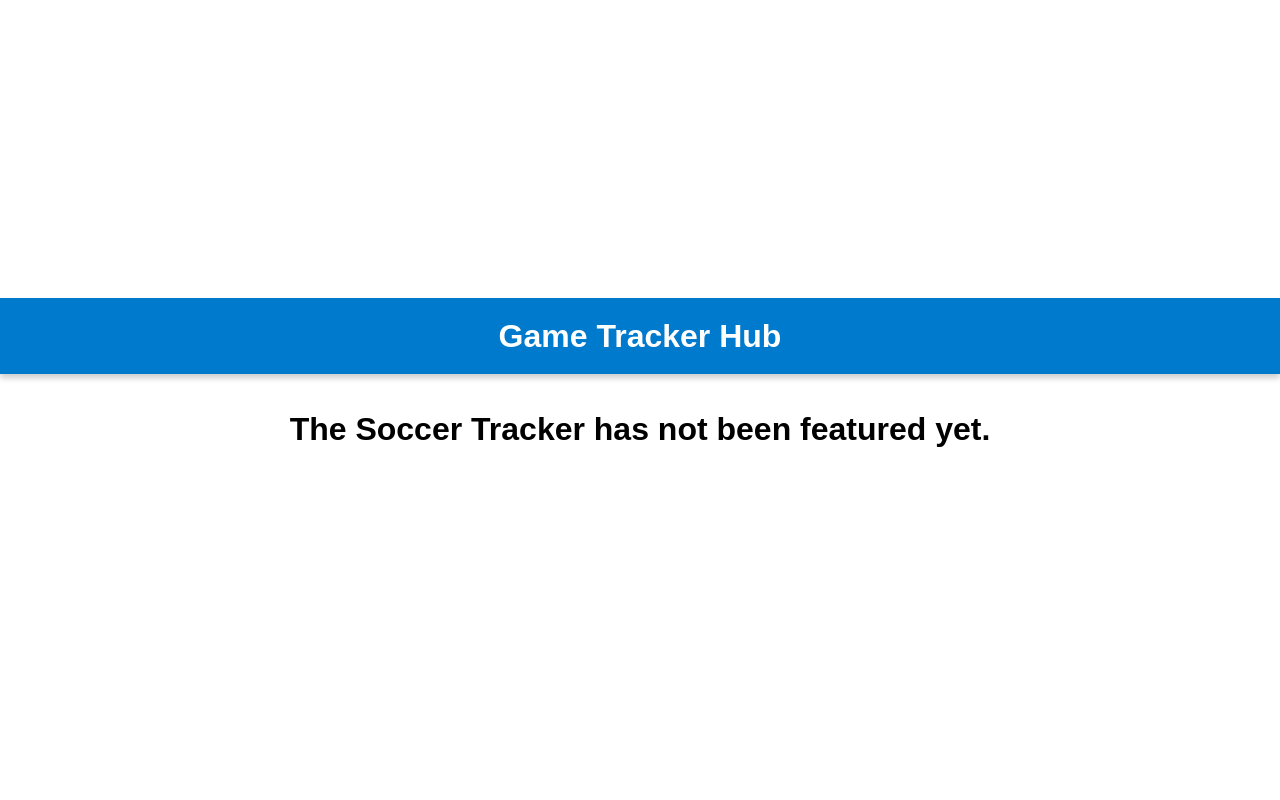
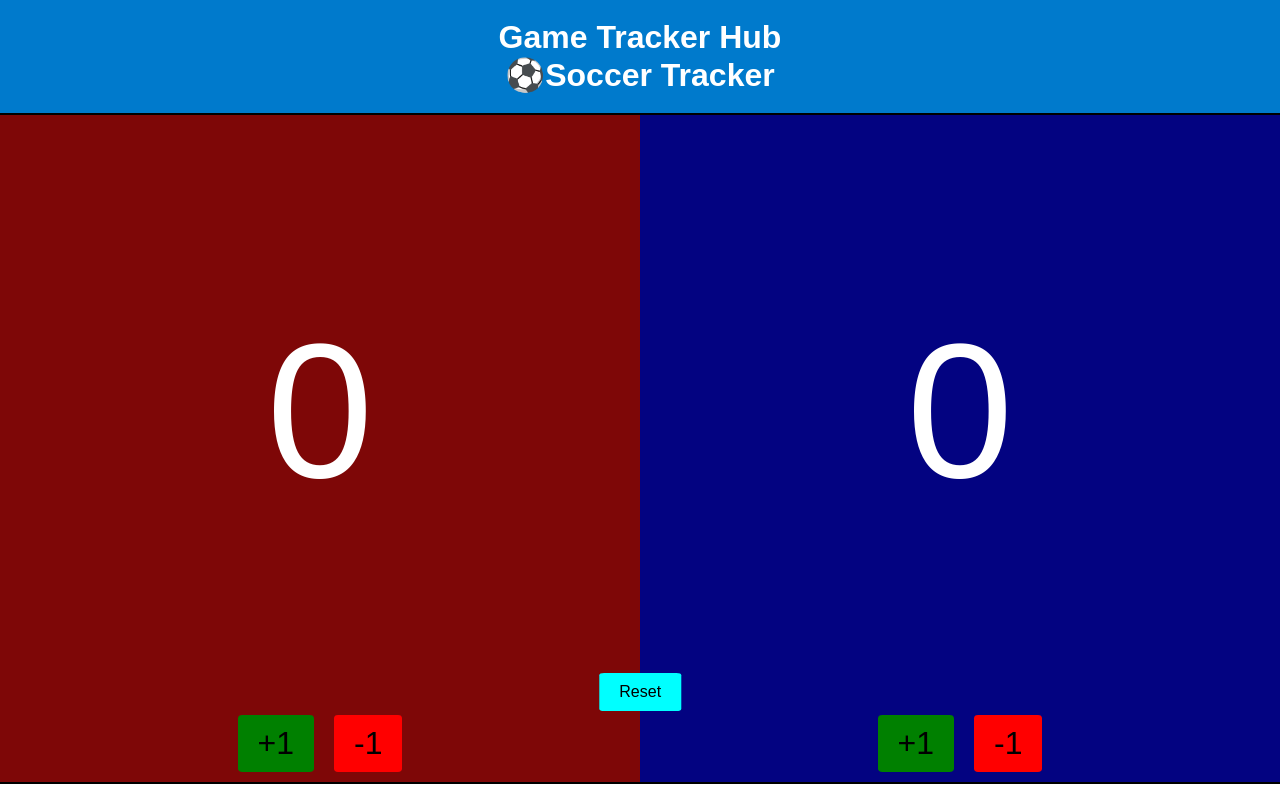
Before and after one commit to Flexwop/sportscore-tracker, a plain HTML site: page soccer-counter.html in a window 1280 px wide. Drawn offline with Linux system fonts and the light colour scheme.

Commit message:
Add files via upload

```diff
--- a/soccer-counter.html
+++ b/soccer-counter.html
@@ -4,15 +4,84 @@
     <meta charset="UTF-8">
     <meta name="viewport" content="width=device-width, initial-scale=1.0">
     <link rel="stylesheet" href="soccer-counterstyles.css">
-    <title>Game Tracker</title>
-    <link href="https://fonts.googleapis.com/css2?family=Roboto:wght@400;500;700&display=swap" rel="stylesheet">
+    <title>Counter Website</title>
 </head>
 <body>
     <header>
-        <h1>Game Tracker Hub</h1>
+        <h1><a href="index.html" style="color: white; text-decoration:none;">Game Tracker Hub</a></h1>
+        <h1>&#9917Soccer Tracker</h1>
     </header>
-    <main>
-        <h1>The Soccer Tracker has not been featured yet.</h1>
-    </main>
+      <div class="container">
+        <div class="side red">
+            <div class="counter" id="redCounter">0</div>
+            <div class="button-container">
+                <button class="add" onclick="addToRed(1)">+1</button>
+                <button class="sub" onclick="subred(1)">-1</button>
+            </div>
+        </div>
+        <div class="side blue">
+            <div class="counter" id="blueCounter">0</div>
+            <div class="button-container">
+                <button class="add" onclick="addToBlue(1)">+1</button>
+                <button class="sub" onclick="subBlue(1)">-1</button>
+            </div>
+        </div>
+        <button class="reset-button" onclick="resetboth()">Reset</button>
+    </div>
+    <script>
+        window.onload = function() {
+            const redCounter = localStorage.getItem('redCounter') || 0;
+            const blueCounter = localStorage.getItem('blueCounter') || 0;
+            document.getElementById('redCounter').innerText = redCounter;
+            document.getElementById('blueCounter').innerText = blueCounter;
+        };
+
+        function addToRed(value) {
+            const counter = document.getElementById('redCounter');
+            counter.innerText = parseInt(counter.innerText) + value;
+            localStorage.setItem('redCounter', counter.innerText);
+        }
+
+        function addToBlue(value) {
+            const counter = document.getElementById('blueCounter');
+            counter.innerText = parseInt(counter.innerText) + value;
+            localStorage.setItem('blueCounter', counter.innerText);
+        }
+
+        function subred(value) {
+            const counter = document.getElementById('redCounter');
+            const currentValue = parseInt(counter.innerText);
+            if (currentValue - value >= 0) {
+                counter.innerText = currentValue - value;
+                localStorage.setItem('redCounter', counter.innerText);
+            }
+        }
+
+        function subBlue(value) {
+            const counter = document.getElementById('blueCounter');
+            const currentValue = parseInt(counter.innerText);
+            if (currentValue - value >= 0) {
+                counter.innerText = currentValue - value;
+                localStorage.setItem('blueCounter', counter.innerText);
+            }
+        }
+
+        function resetboth() {
+            const counterred = document.getElementById('redCounter');
+            const counterblue = document.getElementById('blueCounter');
+            counterred.innerText = 0;
+            counterblue.innerText = 0;
+            localStorage.setItem('redCounter', 0);
+            localStorage.setItem('blueCounter', 0);
+        }
+
+        function openNav() {
+  document.getElementById("mySidenav").style.width = "250px";
+}
+
+function closeNav() {
+  document.getElementById("mySidenav").style.width = "0";
+}
+    </script>
 </body>
 </html>
```
Also changed, not shown: basketball-counter.html (+1 -0 lines), index.html (+1 -1 lines).
